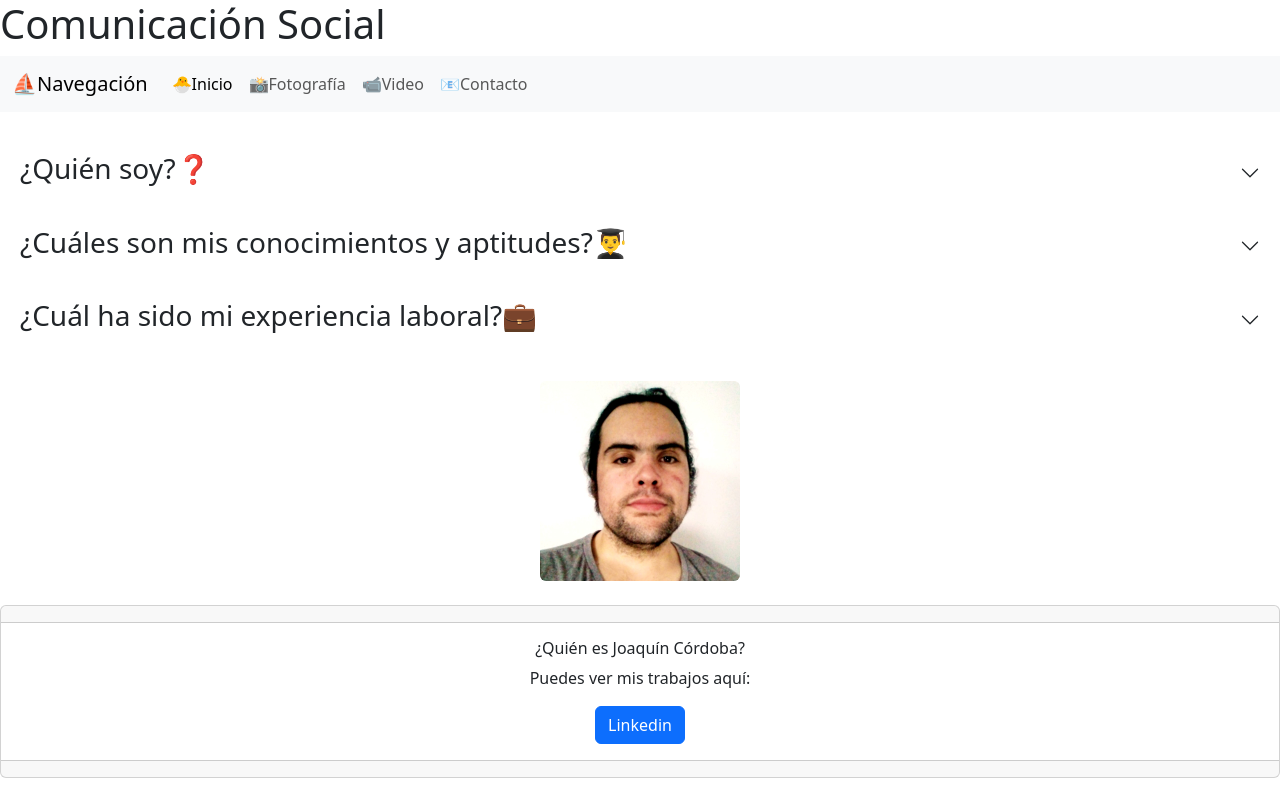
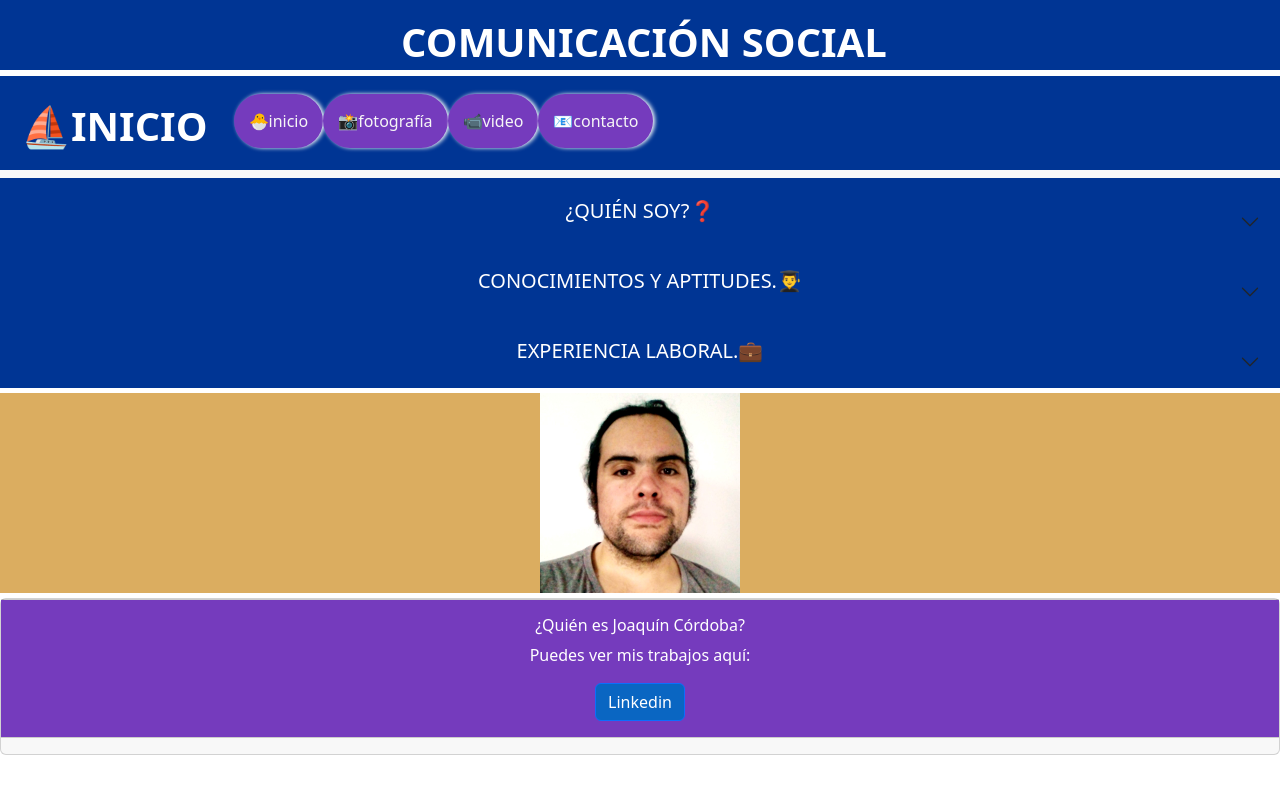
Before and after one commit to JoacoBlack/3-Preentrega, a website: page Pages/Presentación.html in a window 1280 px wide. Drawn offline with nearby package versions, Linux system fonts and the light colour scheme.

Commit message:
Terminamos la página de presentación

```diff
--- a/Pages/Presentación.html
+++ b/Pages/Presentación.html
@@ -5,6 +5,7 @@
     <meta name="viewport" content="width=device-width, initial-scale=1">
     <title>😇Presentación</title>
     <link href="https://cdn.jsdelivr.net/npm/bootstrap@5.3.0/dist/css/bootstrap.min.css" rel="stylesheet" integrity="sha384-9ndCyUaIbzAi2FUVXJi0CjmCapSmO7SnpJef0486qhLnuZ2cdeRhO02iuK6FUUVM" crossorigin="anonymous">
+    <link rel="stylesheet" href="../CSS/style.css">
   </head>
   <body>
     <h1>Comunicación Social</h1>
@@ -14,14 +15,14 @@
 
         <nav class="navbar navbar-expand-lg bg-body-tertiary">
             <div class="container-fluid">
-              <a class="navbar-brand" href="#">⛵Navegación</a>
+              <a class="navbar-brand" href="#"><h1>⛵INICIO</h1></a>
               <button class="navbar-toggler" type="button" data-bs-toggle="collapse" data-bs-target="#navbarNav" aria-controls="navbarNav" aria-expanded="false" aria-label="Toggle navigation">
                 <span class="navbar-toggler-icon"></span>
               </button>
               <div class="collapse navbar-collapse" id="navbarNav">
                 <ul class="navbar-nav">
                   <li class="nav-item">
-                    <a class="nav-link active" aria-current="page" href="./Index.html">🐣Inicio</a>
+                    <a class="nav-link" aria-current="page" href="./Index.html">🐣Inicio</a>
                   </li>
                   <li class="nav_fotografía">
                     <a class="nav-link" href="./Fotografía.html">📸Fotografía</a>
@@ -42,8 +43,6 @@
     </header>
 
 
-        <br>
-
     <main>
 
 <section>
@@ -52,7 +51,7 @@
         <div class="accordion-item">
           <h2 class="accordion-header">
             <button class="accordion-button collapsed" type="button" data-bs-toggle="collapse" data-bs-target="#flush-collapseOne" aria-expanded="false" aria-controls="flush-collapseOne">
-              <h3>¿Quién soy?❓</h3>
+              <h5 class="quiensoy">¿Quién soy?❓</h5>
             </button>
           </h2>
           <div id="flush-collapseOne" class="accordion-collapse collapse" data-bs-parent="#accordionFlushExample">
@@ -65,7 +64,7 @@
         <div class="accordion-item">
           <h2 class="accordion-header">
             <button class="accordion-button collapsed" type="button" data-bs-toggle="collapse" data-bs-target="#flush-collapseTwo" aria-expanded="false" aria-controls="flush-collapseTwo">
-              <h3>¿Cuáles son mis conocimientos y aptitudes?👨‍🎓</h3>
+              <h5 class="conocimientos">Conocimientos y aptitudes.👨‍🎓</h5>
             </button>
           </h2>
           <div id="flush-collapseTwo" class="accordion-collapse collapse" data-bs-parent="#accordionFlushExample">
@@ -77,7 +76,7 @@
         <div class="accordion-item">
           <h2 class="accordion-header">
             <button class="accordion-button collapsed" type="button" data-bs-toggle="collapse" data-bs-target="#flush-collapseThree" aria-expanded="false" aria-controls="flush-collapseThree">
-              <h3>¿Cuál ha sido mi experiencia laboral?💼</h3>
+              <h5 class="experiencia">Experiencia laboral.💼</h5>
             </button>
           </h2>
           <div id="flush-collapseThree" class="accordion-collapse collapse" data-bs-parent="#accordionFlushExample">
@@ -92,20 +91,19 @@
 
 <section>
 
-    <br>
 
+  <div class="fondoimagenperfil">
+    <div class="text-center">
+        <img class="imagen" src="../Resources/Pictures/perfil.jpg" width="200" height="200" class="rounded" alt="Foto de perfil">
 
-
-    <div class="text-center">
-        <img src="../Resources/Pictures/perfil.jpg" width="200" height="200" class="rounded" alt="Foto de perfil">
       </div>
+    </div>
 
 </section>
 
 
 </main>
 
-<br>
 
     <footer>
 
--- /dev/null
+++ b/scss/_presentación.scss
@@ -0,0 +1,116 @@
+
+h1{
+
+    background-color: $colortitulo;
+    color: white;
+    text-transform: uppercase;
+    text-align: center;
+    font-weight: bold;
+    padding: 18px 10px 10px 18px;
+    height: 70px;
+
+    }
+
+.container-fluid{
+
+background-color: $colortitulo;
+padding: 3px 3px 3px 3px;
+margin-top: -10px;
+
+        }
+
+.navbar-brand{
+
+color:rgb(255, 255, 255);
+text-transform: uppercase;
+font-weight: bold;
+
+}
+
+.navbar-toggler{
+
+background-color: white;
+border-radius: 15px;
+}
+
+.navbar-nav{
+
+display: flex;
+flex-direction: column;
+align-items: center;
+
+}
+
+.nav-link{
+
+    color: rgb(246, 246, 246);
+    text-transform: lowercase;
+
+
+}
+
+.nav-item{
+
+    background-color: $colorfooter;
+    border-radius: 40px;
+    padding: 7px;
+    margin-bottom: 5px;
+    box-shadow: 2px 0px 4px #ffffff;
+
+    }
+
+.nav_contacto{
+
+    background-color: $colorfooter;
+    border-radius: 40px;
+    padding: 7px;
+    margin-bottom: 5px;
+    box-shadow: 2px 0px 4px #ffffff
+
+
+}
+
+.quiensoy{
+
+    color: rgb(255, 255, 255);
+    text-transform: uppercase;
+    padding: 5px 5px 5px 5px;
+    height: 10px;
+
+
+}
+
+.conocimientos{
+
+    color: rgb(255, 255, 255);
+    text-transform: uppercase;
+    padding: 5px 5px 5px 5px;
+    height: 10px;
+
+
+}
+
+.experiencia{
+
+    color: rgb(255, 255, 255);
+    text-transform: uppercase;
+    padding: 5px 5px 5px 5px;
+    height: 10px;
+
+}
+
+.accordion-body{
+
+background-color: $colormain;
+
+}
+
+
+.fondoimagenperfil{
+
+background-color: $coloraside;
+height: 200px;
+margin-top: 5px;
+margin-bottom: 5px;
+
+}
--- a/scss/style.scss
+++ b/scss/style.scss
@@ -1,4 +1,6 @@
 @import "../scss/variables.scss";
+@import "../scss/presentación";
+
 
 *{
 
@@ -143,21 +145,21 @@ height: 10px;
 
 #collapseOne{
 
-background-color: $coloraside;
+background-color: $colormain;
 text-align: center;
 
 }
 
 #collapseTwo{
 
-background-color: $coloraside;
+background-color: $colormain;
 text-align: center;
 
 }
 
 #collapseThree{
 
-background-color: $coloraside;
+background-color: $colormain;
 text-align: center;
 
 }
```
Also changed, not shown: CSS/style.css.
